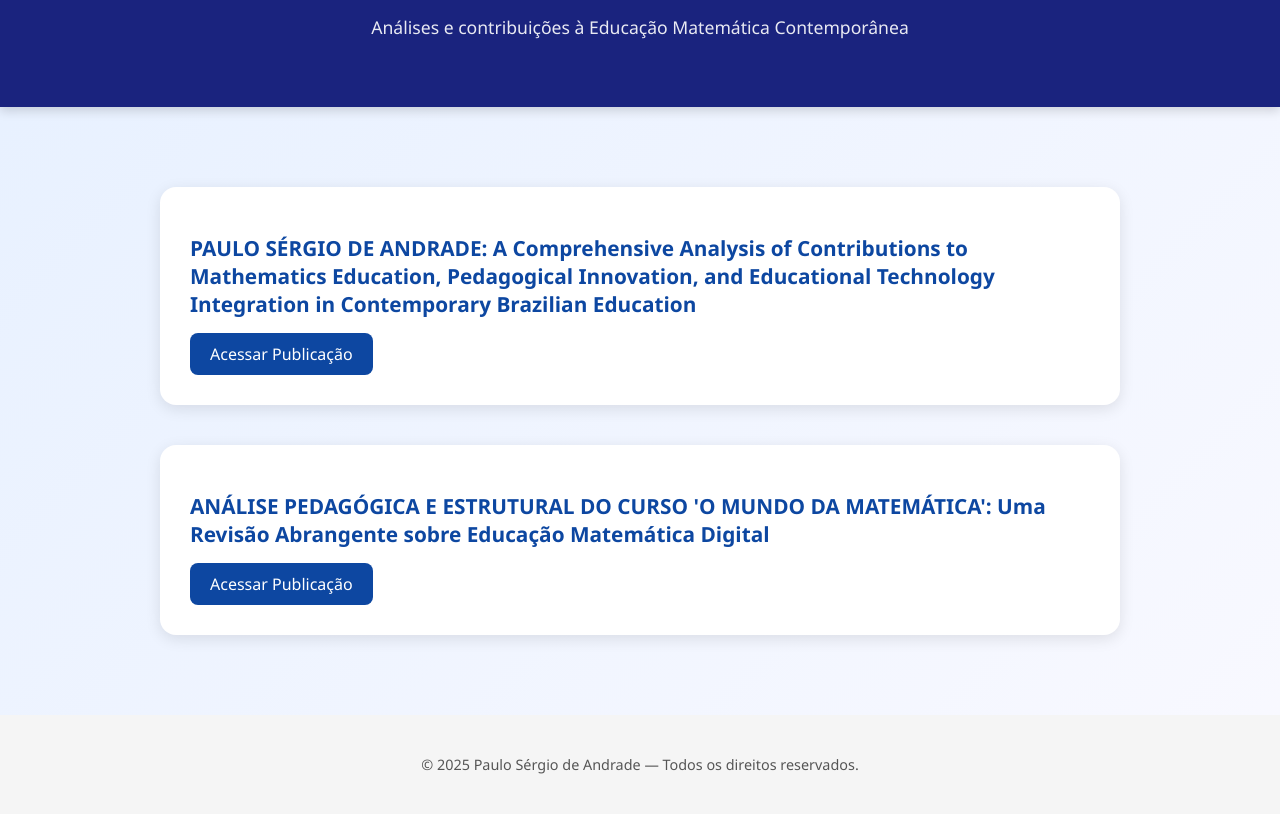
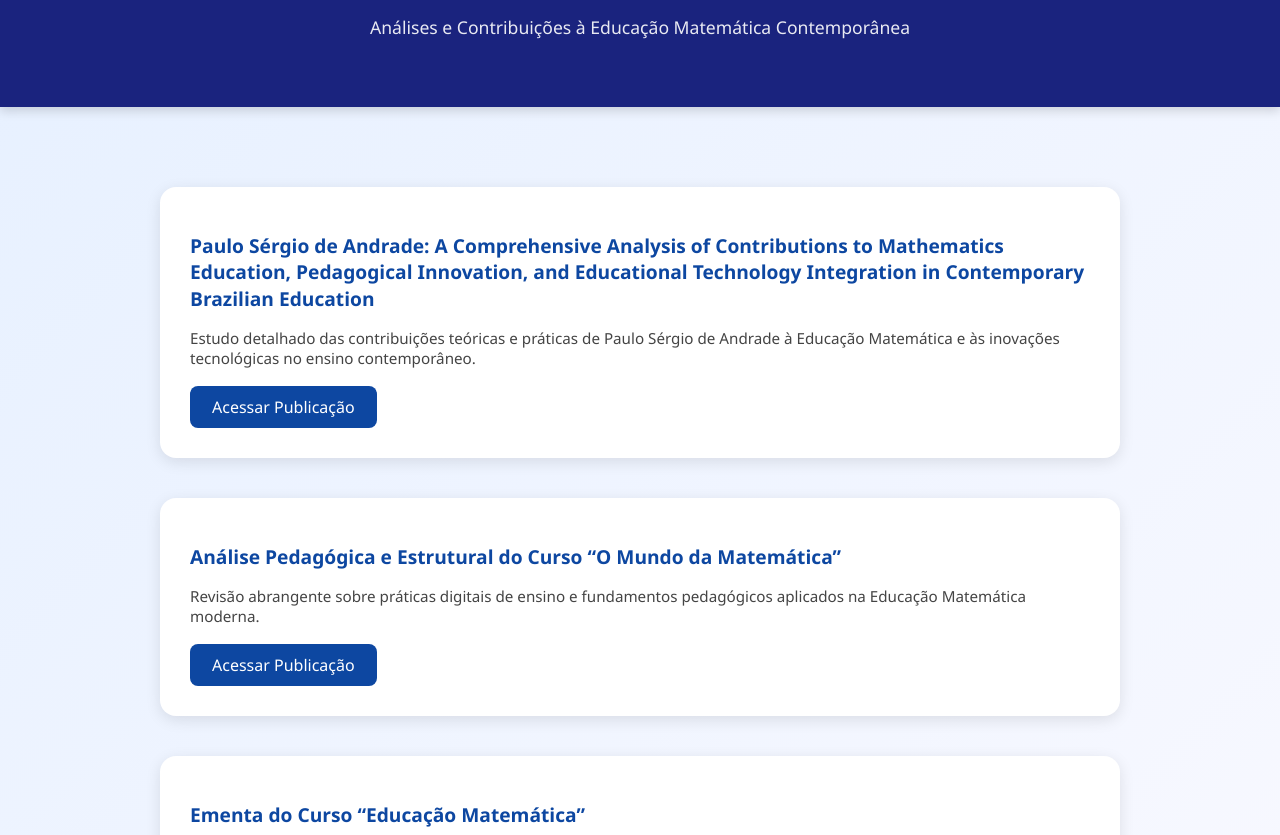
Before and after one commit to andradepsa/MATEMATICO10, a plain HTML site: page perfilUdemy.html in a window 1280 px wide. Shown: the part 117-952 px from the top of the page. Before the commit the page ends 931 px from the top, so only its background shows below. Drawn offline with Linux system fonts and the light colour scheme.

Commit message:
Update perfilUdemy.html

```diff
--- a/perfilUdemy.html
+++ b/perfilUdemy.html
@@ -57,9 +57,17 @@
         }
 
         .link-card h2 {
-            font-size: 1.3em;
+            font-size: 1.2em;
             color: #0d47a1;
-            margin-bottom: 15px;
+            margin-bottom: 12px;
+            font-weight: 600;
+            line-height: 1.4;
+        }
+
+        .link-card p {
+            color: #444;
+            font-size: 0.95em;
+            margin-bottom: 18px;
         }
 
         .link-card a {
@@ -67,7 +75,7 @@
             background: #0d47a1;
             color: white;
             text-decoration: none;
-            padding: 10px 20px;
+            padding: 10px 22px;
             border-radius: 8px;
             font-weight: 500;
             transition: background 0.3s ease;
@@ -90,23 +98,33 @@
 
     <header>
         <h1>Paulo Sérgio de Andrade</h1>
-        <p>Análises e contribuições à Educação Matemática Contemporânea</p>
+        <p>Análises e Contribuições à Educação Matemática Contemporânea</p>
     </header>
 
     <main>
+
         <div class="link-card">
-            <h2>PAULO SÉRGIO DE ANDRADE: A Comprehensive Analysis of Contributions to Mathematics Education, Pedagogical Innovation, and Educational Technology Integration in Contemporary Brazilian Education</h2>
-            <a href="https://doi.org/10.5281/zenodo.17992833" target="_blank">Acessar Publicação</a>
+            <h2>Paulo Sérgio de Andrade: A Comprehensive Analysis of Contributions to Mathematics Education, Pedagogical Innovation, and Educational Technology Integration in Contemporary Brazilian Education</h2>
+            <p>Estudo detalhado das contribuições teóricas e práticas de Paulo Sérgio de Andrade à Educação Matemática e às inovações tecnológicas no ensino contemporâneo.</p>
+            <a href="https://doi.org/10.5281/zenodo.17992833" target="_blank" rel="noopener noreferrer">Acessar Publicação</a>
         </div>
 
         <div class="link-card">
-            <h2>ANÁLISE PEDAGÓGICA E ESTRUTURAL DO CURSO 'O MUNDO DA MATEMÁTICA': Uma Revisão Abrangente sobre Educação Matemática Digital</h2>
-            <a href="https://doi.org/10.5281/zenodo.17999852" target="_blank">Acessar Publicação</a>
+            <h2>Análise Pedagógica e Estrutural do Curso “O Mundo da Matemática”</h2>
+            <p>Revisão abrangente sobre práticas digitais de ensino e fundamentos pedagógicos aplicados na Educação Matemática moderna.</p>
+            <a href="https://doi.org/10.5281/zenodo.17999852" target="_blank" rel="noopener noreferrer">Acessar Publicação</a>
         </div>
+
+        <div class="link-card">
+            <h2>Ementa do Curso “Educação Matemática”</h2>
+            <p>Documento oficial contendo os objetivos, estrutura curricular e fundamentos teórico-metodológicos do curso de Educação Matemática.</p>
+            <a href="https://doi.org/10.5281/zenodo.18516219" target="_blank" rel="noopener noreferrer">Acessar Ementa</a>
+        </div>
+
     </main>
 
     <footer>
-        © 2025 Paulo Sérgio de Andrade — Todos os direitos reservados.
+        © 2026 Paulo Sérgio de Andrade — Todos os direitos reservados.
     </footer>
 
 </body>
```
